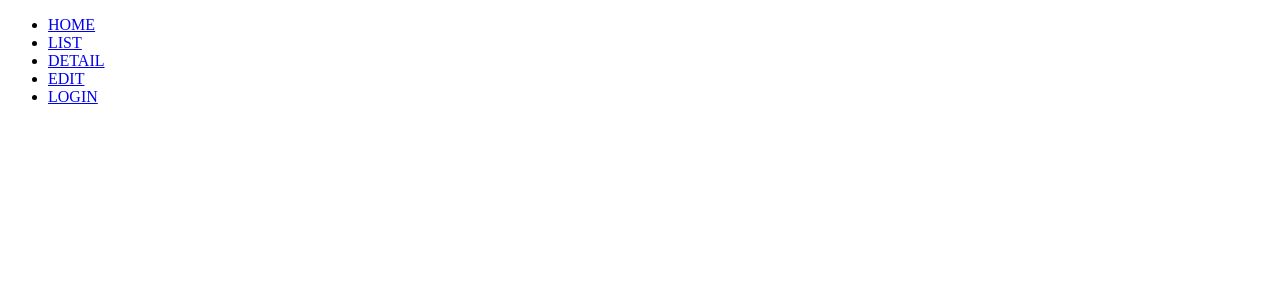
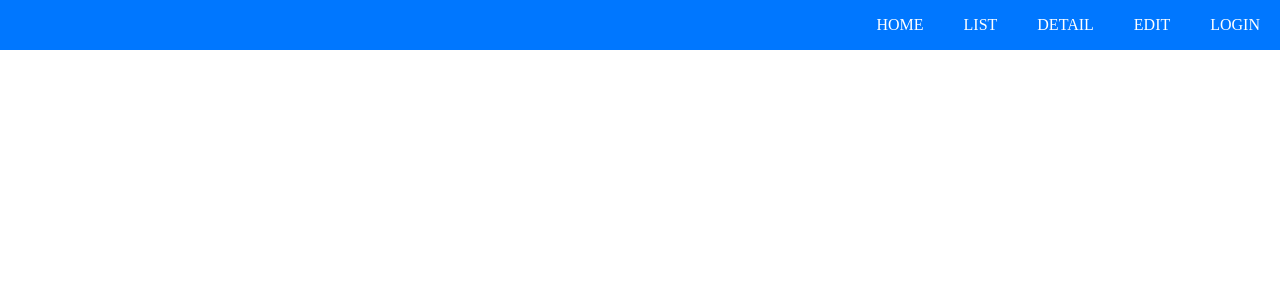
Before and after one commit to matteo-bellinaso/teamGroup, an Angular app: page / in a window 1280 px wide. Shown: the top 300 px of the page. Built offline with nearby package versions, Linux system fonts and the light colour scheme.

Commit message:
navbar finita

```diff
--- a/src/app/components/header/header.component.css
+++ b/src/app/components/header/header.component.css
@@ -0,0 +1,29 @@
+a {
+    text-decoration: none;
+}
+
+ul {
+    padding: 0px;
+}
+
+li {
+    display: inline-block;
+}
+
+#navbar {
+    height: 50px;
+    background-color: #0077ff;
+}
+
+#navbar a {
+    padding: 20px;
+    color: #fff;
+}
+
+#navbar a:hover {
+    opacity: 0.85;
+}
+
+.right {
+    float: right;
+}
--- a/src/app/components/header/header.component.html
+++ b/src/app/components/header/header.component.html
@@ -1,6 +1,6 @@
 <div id="navbar">
     <nav>
-        <ul>
+        <ul class="right">
             <li>
                 <a routerLink="/home">HOME</a>
             </li>
--- a/src/styles.css
+++ b/src/styles.css
@@ -1 +1,4 @@
-/* You can add global styles to this file, and also import other style files */
+html,
+body {
+    margin: 0px;
+}
```
